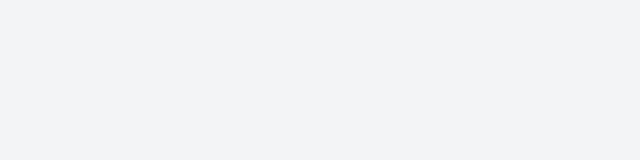
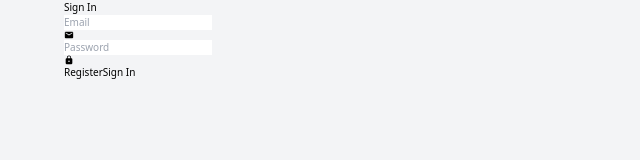
Before and after one commit to Sagni-prog/News-website, a React (Create React App) app: page /admin/login in a window 1280 px wide. Before the commit this address had no page. Shown: the top 160 px of the page, without its empty margins (0-640 px from the left). Built offline with nearby package versions, Linux system fonts and the light colour scheme.

Commit message:
login page added

```diff
--- a/src/App.js
+++ b/src/App.js
@@ -11,6 +11,7 @@ import NavReducer from './reducers/NavReducer';
 import NavContext from './contexts/NavContext';
 import Menu from './components/menu/Menu';
 import Dashboard from './components/Dashboard/Dashboard';
+import { Login } from './components/login/Login';
 
 
 function App() {
@@ -37,6 +38,9 @@ function App() {
          <Routes>
               <Route element = {<Dashboard />} path = 'admin/dashboard' />
          </Routes>
+         <Routes>
+              <Route element = {<Login />} path = 'admin/login' />
+         </Routes>
       </BrowserRouter>
           </NavContext.Provider>
     </div>
--- a/src/components/Dashboard/AddPost.js
+++ b/src/components/Dashboard/AddPost.js
@@ -42,11 +42,10 @@ const AddPost = () => {
       console.log(code)
   }
 
-
   return (
     <div className='container add-post w-100 bg-white mb-sm'>
       <div className='pre-wrap'>
-        <p className='font-montserrat font-24'>
+        <p className='font-montserrat font-16'>
            {JSON.parse(localStorage.getItem("text"))}
            </p>
       </div>
@@ -81,7 +80,10 @@ const AddPost = () => {
             </div>
             <div className='add-post-fields flex flex-col gap-1'>
                 <label>Post Detail</label>
-                <textarea  onChange={ e => setText(e.target.value) } onKeyPress = {e => handleEnter(e)} />
+                <textarea
+                   onChange={ e => setText(e.target.value) }
+                   onKeyPress = {e => handleEnter(e)}
+                 />
             </div>
             <div className='add-post-fields flex flex-col gap-1'>
                 <label>Tags</label>
--- a/src/components/Dashboard/sidebar.css
+++ b/src/components/Dashboard/sidebar.css
@@ -10,7 +10,7 @@
 .author-img{
     position: relative;
     width: 3.5rem;
-    max-width: 3.5rem;
+    min-width: 3.5rem;
     height: 3.5rem;
 }
 
--- /dev/null
+++ b/src/components/login/Login.js
@@ -0,0 +1,84 @@
+import React,{useState,useContext} from 'react';
+import axios from 'axios';
+import {MdEmail} from 'react-icons/md';
+import {MdLock} from 'react-icons/md';
+import { Link,useNavigate } from 'react-router-dom';
+// import http from '../../Api/Url';
+// import Data from '../../Constants/Data';
+// import CatagoryContext from '../../Contexts/CatagoryContext';
+
+
+export const Login = () => {
+
+    // const { authenticate,dispatchauth,auth } = useContext(CatagoryContext)
+    const [email,setEmail] = useState('');
+    const [password,setPassword] = useState('');
+    const navigate = useNavigate();
+
+
+    const handleEmailChange = (e) => {
+        setEmail(e.target.value);
+    }
+
+    const handlePasswordChange = (e) => {
+        setPassword(e.target.value);
+    }
+
+    // const sendData = async(data) => {
+    //     const res = await http.post("/user/login",data);
+    //     dispatchauth({type: 'LOG'})
+    //      navigate("/");
+    //     const token = res.data.token;
+    //     localStorage.setItem('token',token);
+    //     localStorage.setItem('user',JSON.stringify(res.data.user));
+
+    // }
+
+    const handleSubmit = (e) => {
+
+        e.preventDefault();
+
+        let data = {email: email,password: password}
+
+        // sendData(data)
+    }
+
+  return (
+    <div className='container'>
+      <div className='title'>
+        {/* <img src = { Data[0].image } alt = {Data[0].alt}/> */}
+            <h1>Sign In</h1>
+        </div>
+
+        <div className='field_container'>
+            <div className='inner_field'>
+
+                <form onSubmit={handleSubmit} className = 'login_form'>
+                    <div className='input_field'>
+
+                        <div className='wrapper'>
+                            <input type='text' value = {email} onChange = {handleEmailChange} placeholder = "Email" />
+                            <div className='icon bg_green'>
+                                <MdEmail className='item' />
+                            </div>
+                        </div>
+
+                        <div className='wrapper'>
+                           <input type='password' value={password} onChange = {handlePasswordChange} placeholder = "Password"/>
+                           <div className='icon bg_yellow'>
+                                <MdLock className='item' />
+                            </div>
+                        </div>
+                    </div>
+                    <div className='action'>
+
+                        <Link to='/register'>Register</Link>
+                        <button className='button'>Sign In</button>
+                    </div>
+                </form>
+
+            </div>
+        </div>
+    </div>
+  )
+}
```
Also changed, not shown: src/components/login/login.css (added).
